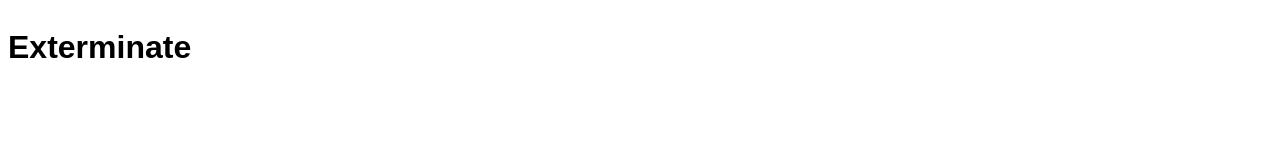
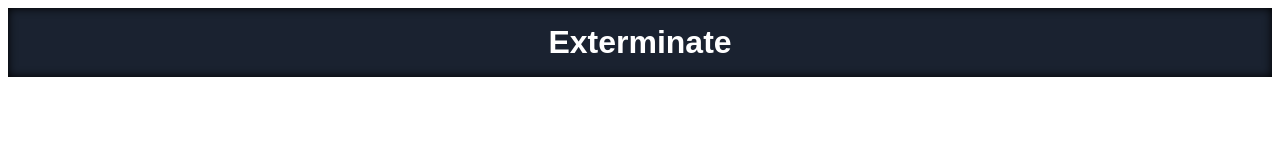
Before and after one commit to CharlieKeil/assignment-6, a plain HTML site: page index.html in a window 1280 px wide. Drawn offline with Linux system fonts and the light colour scheme; files that its build step writes are made by us from their sources; a web font is replaced by a local one.

Commit message:
Styled H1.

```diff
--- a/css.css
+++ b/css/css.css
@@ -13,3 +13,14 @@ header {
   background-color: #2c3950;
   width: 100%;
 }
+
+h1 {
+  color: #fff;
+  background-color: #1a2230;
+  text-align: center;
+  box-shadow: inset 0 0 10px #000000;
+  margin: 0;
+  padding-top: .5em;
+  padding-bottom: .5em;
+  width:100%
+}
```
